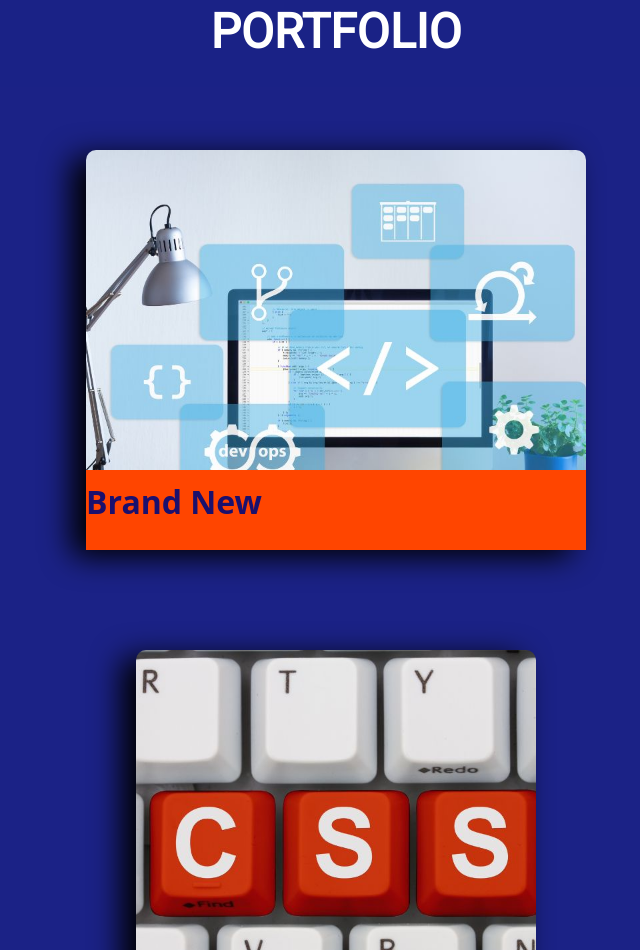
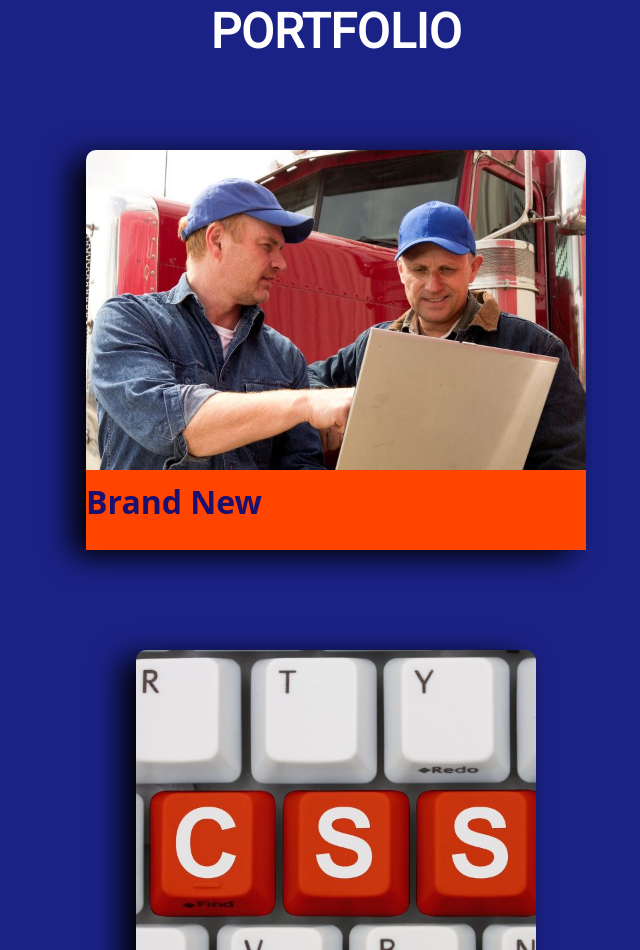
Before and after one commit to trokskini/tarea2-idj2, a plain HTML site: page index.html in a window 1280 px wide. Shown: the part 1184-2134 px from the top of the page, without its empty margins (304-944 px from the left). Drawn offline with Linux system fonts and the light colour scheme.

Commit message:
cambio de nombre repositorio y foto en css

```diff
--- a/style.css
+++ b/style.css
@@ -153,7 +153,7 @@ html{
   box-shadow: -15px 7px 30px black;
   border-radius: 10px;
   margin: 50px;
-  background-image: url(fotos/img1.jpg);
+  background-image: url(fotos/img6.jpg);
   background-size: cover;
   background-position: center;
 }
```
Also changed, not shown: 1 other file.
